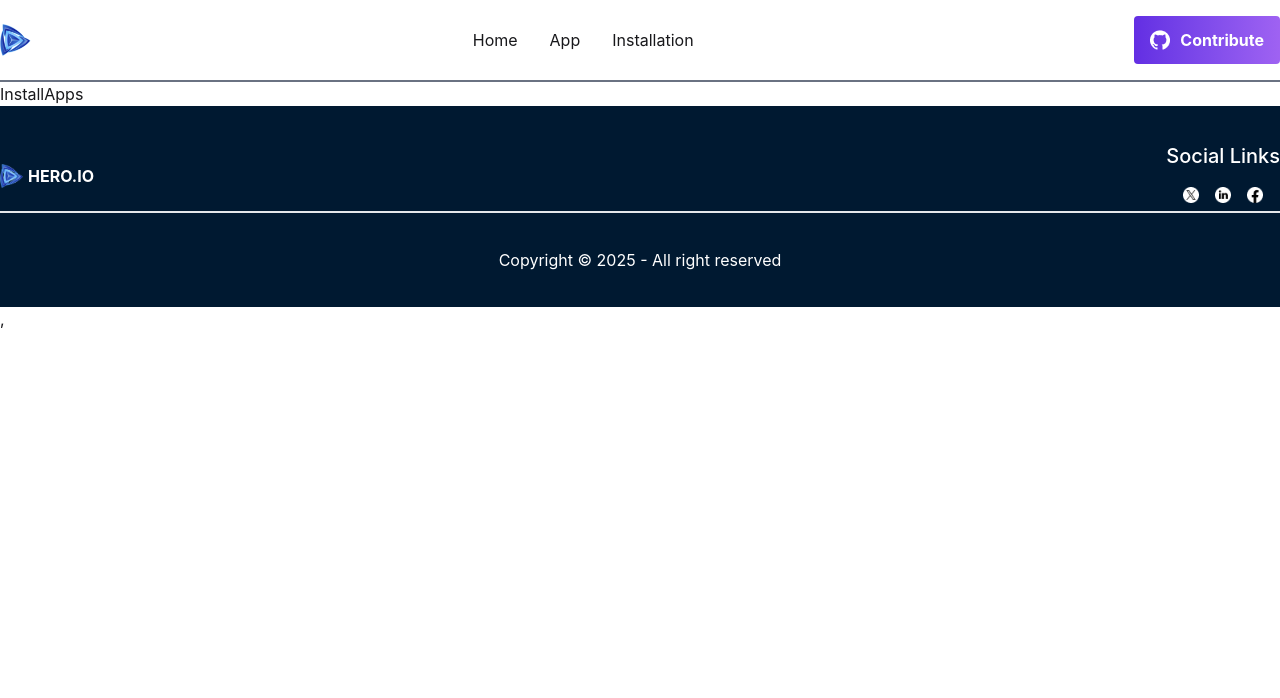
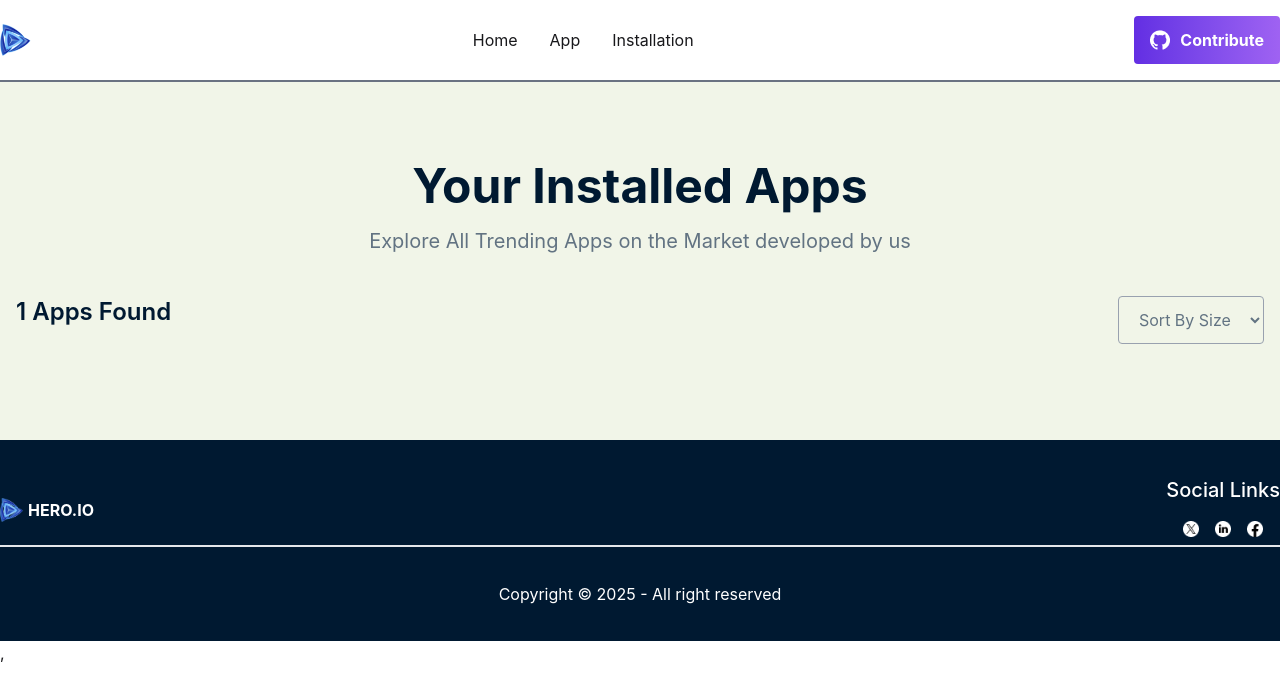
Before and after one commit to abuHafsGit/Play-store, a React (Vite) app in the folder client/: page /installapp in a window 1280 px wide. Shown: the top 698 px of the page. Built offline with nearby package versions, Linux system fonts and the light colour scheme.

Commit message:
Add react-toastify for notifications and implement app installation features

```diff
--- a/client/package.json
+++ b/client/package.json
@@ -15,6 +15,7 @@
     "react-dom": "^19.2.4",
     "react-router": "^7.14.0",
     "react-spinners": "^0.17.0",
+    "react-toastify": "^11.0.5",
     "tailwindcss": "^4.2.2"
   },
   "devDependencies": {
--- a/client/src/AppContext/AppContext.jsx
+++ b/client/src/AppContext/AppContext.jsx
@@ -3,10 +3,11 @@ import { createContext, useContext, useState } from "react"
 export const AppContext = createContext()
 
 const AppContextProvider = ({ children }) => {
-
+    const [isInstalled, setIsInstalled] = useState([])
     const [count, setCount] = useState(0)
     const value = {
-        count, setCount
+        count, setCount,
+        isInstalled, setIsInstalled
     }
 
     return <AppContext.Provider value={value}>
--- a/client/src/components/appDetails/AppDetails.jsx
+++ b/client/src/components/appDetails/AppDetails.jsx
@@ -3,13 +3,21 @@ import { useParams } from 'react-router';
 import useexpectedDatas from '../../hooks/useApps';
 import { assets } from '../../assets/assets';
 import { HashLoader } from 'react-spinners';
-
+import { UseAppContext } from '../../AppContext/AppContext';
+import { toast } from 'react-toastify';
 const AppDetails = () => {
     const { id } = useParams()
     console.log(id)
     const { apps, isLoding } = useexpectedDatas()
     const expectedData = apps.find((app) => app.id == id)
     console.log(expectedData)
+    const { isInstalled, setIsInstalled } = UseAppContext()
+    const handleInstall = () => {
+        setIsInstalled([...isInstalled, expectedData])
+        toast.success('App installed successfully!')
+
+    }
+
 
     if (isLoding) {
         return <div className='flex justify-center items-center h-screen'><HashLoader color="#00D390" size={50} /></div>
@@ -42,7 +50,7 @@ const AppDetails = () => {
                                     <h2>{expectedData?.review}</h2>
                                 </div>
                             </div>
-                            <div><button className='bg-[#00D390] px-5 py-3.5 rounded-sm text-white font-semibold text-[20px] cursor-pointer'>Install Now (291 MB)</button></div>
+                            <div><button onClick={handleInstall} className='bg-[#00D390] px-5 py-3.5 rounded-sm text-white font-semibold text-[20px] cursor-pointer'>Install Now (291 MB)</button></div>
                         </div>
                     </div>
                     <hr className=' bg-[#001931] border-none outline-none w-full h-0.5 my-10' />
--- /dev/null
+++ b/client/src/components/ui/InstallCard.jsx
@@ -0,0 +1,44 @@
+import React from 'react';
+import { assets } from '../../assets/assets';
+import { toast } from 'react-toastify';
+import { UseAppContext } from '../../AppContext/AppContext';
+
+
+const InstallCard = ({ appInstall }) => {
+    const { isInstalled, setIsInstalled } = UseAppContext()
+    const handleUninstall = (appInstall) => {
+        // Logic to uninstall the app
+        console.log(`Uninstalling ${appInstall.appName}`);
+        toast.success('App uninstalled successfully!')
+        const updatedInstalledApps = isInstalled.filter((app) => app.id !== appInstall.id);
+        setIsInstalled(updatedInstalledApps);
+    }
+    return (
+        <div className='max-w-400 mx-auto bg-[#F1F5E8]'>
+            <div className='max-w-7xl mx-auto w-full bg-white p-4 flex items-center justify-between gap-4'>
+                <div className=' flex gap-4 items-center justify-center'>
+                    <img className='w-20 h-20' src={appInstall.image} alt="" />
+                    <div>
+                        <h3 className=' font-medium text-[#001931] text-[20px]'>{appInstall.appName}</h3>
+                        <div className='flex gap-4'>
+                            <div className='flex items-center justify-center gap-1'>
+                                <img className='w-4 h-4' src={assets.icon_downloads} alt="" />
+                                <p>{appInstall.download}</p>
+                            </div>
+                            <div className='flex items-center justify-center gap-1'>
+                                <img className='w-4 h-4' src={assets.star} alt="" />
+                                <p>{appInstall.rating}</p>
+                            </div>
+                            <div className='flex items-center justify-center'>
+                                <p className='text-[#627382]'>{appInstall.size}</p>
+                            </div>
+                        </div>
+                    </div>
+                </div>
+                <div onClick={() => handleUninstall(appInstall)} className='font-semibold text-base text-white py-3 px-4 bg-[#00D390] rounded-sm cursor-pointer'>{appInstall.install ? "Installed" : "Uninstall"}</div>
+            </div>
+        </div>
+    );
+};
+
+export default InstallCard;
--- a/client/src/hooks/useApps.jsx
+++ b/client/src/hooks/useApps.jsx
@@ -11,7 +11,7 @@ const useApps = () => {
             setTimeout(() => {
                 setApps(data)
                 setIsLoding(false)
-            }, 3500);
+            }, 1000);
         }
         fecthApp()
     }, [])
--- a/client/src/layout/RootLayout.jsx
+++ b/client/src/layout/RootLayout.jsx
@@ -3,13 +3,16 @@ import HomePage from '../pages/homepage/HomePage';
 import { Outlet } from 'react-router';
 import Navbar from '../components/shared/Navbar';
 import Footer from '../components/shared/Footer';
+import { ToastContainer } from 'react-toastify';
 
 const RootLayout = () => {
     return (
         <div>
             <Navbar />
             <Outlet />
-           <Footer/>
+            <Footer />
+
+            <ToastContainer />
         </div>
     );
 };
--- a/client/src/pages/installationapps/InstallApps.jsx
+++ b/client/src/pages/installationapps/InstallApps.jsx
@@ -1,9 +1,32 @@
 import React from 'react';
+import { UseAppContext } from '../../AppContext/AppContext';
+import InstallCard from '../../components/ui/InstallCard';
 
 const InstallApps = () => {
+    const { isInstalled, setIsInstalled } = UseAppContext()
+    console.log(isInstalled)
     return (
-        <div>
-            InstallApps
+        <div className='max-w-400 mx-auto bg-[#F1F5E8] pb-20'>
+            <div className='max-w-7xl mx-auto w-full px-4'>
+                <div className='pt-20 pb-10 text-center gap-4 '>
+                    <h1 className='text-[#001931] text-5xl font-bold pb-4'>Your Installed Apps</h1>
+                    <p className='text-[#627382] text-[20px]'>Explore All Trending Apps on the Market developed by us</p>
+                </div>
+                <div className='flex items-center justify-between'>
+                    <h2 className='text-[#001931] text-2xl font-semibold pb-4'>1 Apps Found</h2>
+                    <select className='py-3 px-4 border border-gray-400 rounded-sm text-[#627382]' name="" id="">
+                        <option className='pr-4 ' value="">Sort By Size</option>
+                    </select>
+                </div>
+                <div className='pt-4 flex gap-4 w-full flex-col '>
+                    {isInstalled.map((app) => (
+
+                        <div key={app.id}>
+                            <InstallCard appInstall={app} />
+                        </div>
+                    ))}
+                </div>
+            </div>
         </div>
     );
 };
```
Also changed, not shown: 1 other file (tests, documents, lock files or other folders).
